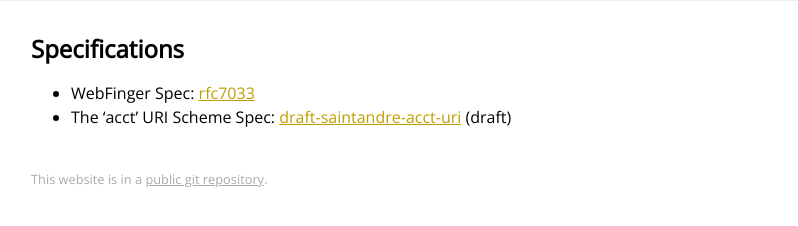
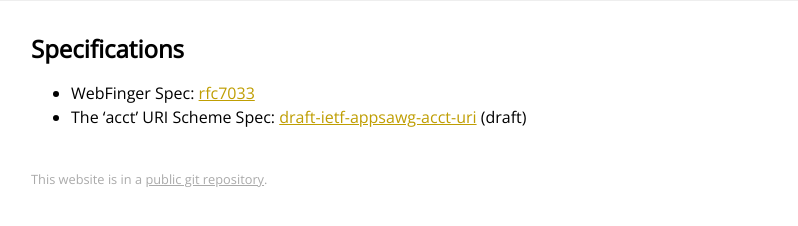
Before and after one commit to webfinger/webfinger.net, a Jekyll site: the page built from spec.md, in a window 1280 px wide. Shown: the part 139-365 px from the top of the page, without its empty margins (209-1007 px from the left). Built offline with Jekyll 4.4.1, drawn with Linux system fonts in a browser that asks for light colours; nearby versions of some CDN libraries.

Commit message:
update name of acct URI spec

```diff
--- a/spec.md
+++ b/spec.md
@@ -6,4 +6,4 @@ title: "WebFinger Specifications"
 ## Specifications ##
 
 * WebFinger Spec: [rfc7033](https://tools.ietf.org/html/rfc7033)
-* The 'acct' URI Scheme Spec: [draft-saintandre-acct-uri](https://tools.ietf.org/html/draft-ietf-appsawg-acct-uri) (draft)
+* The 'acct' URI Scheme Spec: [draft-ietf-appsawg-acct-uri](https://tools.ietf.org/html/draft-ietf-appsawg-acct-uri) (draft)
```
